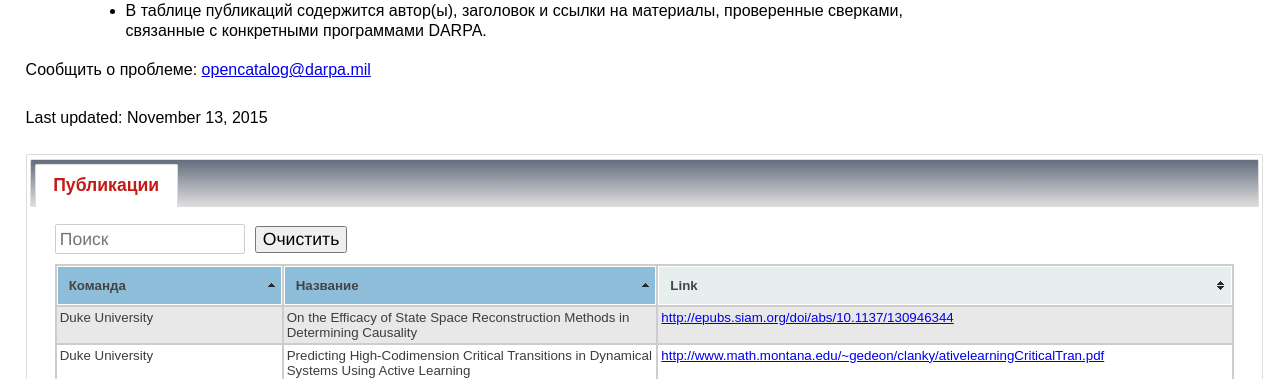
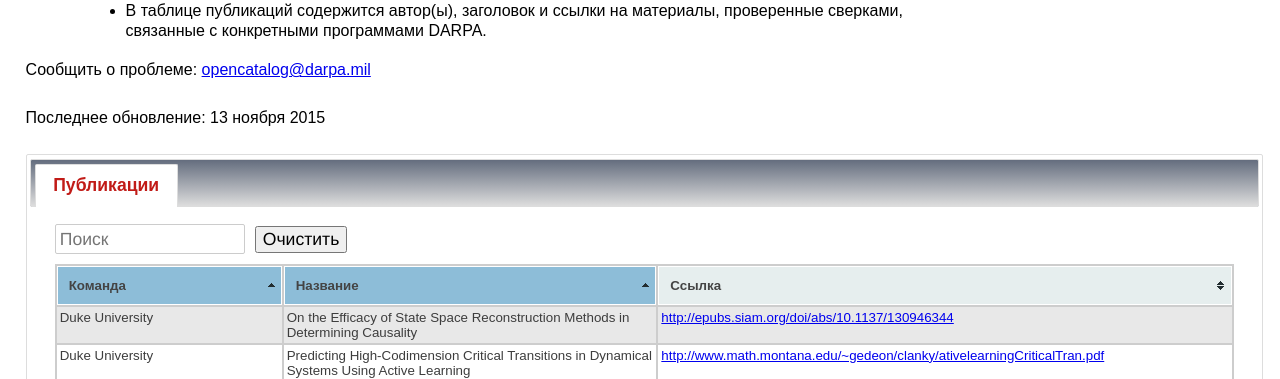
Before and after one commit to kant2002/darpa-ru, a Jekyll site: the page built from ru/Biochronicity.html, in a window 1280 px wide. Shown: the part 501-880 px from the top of the page. Built offline with Jekyll 4.4.1, drawn with Linux system fonts in a browser that asks for light colours.

Commit message:
New translations Biochronicity.html (Russian)

```diff
--- a/ru/Biochronicity.html
+++ b/ru/Biochronicity.html
@@ -7,10 +7,10 @@
 <div class='left-paragraph'><p>Время важно для нескольких биологических процессов, в том числе для генного выражения, регулируемого циркуляром, связанного с метаболическим, клеточным циклом и иммунной системой. Всеобъемлющими целями БиоХроничности является интеграция математики, физики, и биологии для:
  (1) понимания зависимости от времени во время выражения генов,
  (2) формирования предиктивных моделей сложных биологических систем, и
- (3) регулирования молекуряных часов для модулирования медицинских результатов.<p><p>Program Manager: <a href='http://www.darpa.mil/staff/dr-jim-gimlett' class='programmanagerlink'>Dr. Jim Gimlett</a></p><p>Contact: <a href='mailto:james.gimlett@darpa.mil'>james.gimlett@darpa.mil</a><p><p>Содержимое, приводимое ниже, было подготовлено организациями, которые частично финансируются ДАРПА; мнения и выводы, содержащиеся в нем, являются авторскими и не должны толковаться как представляющие официальную политику или одобрения, выраженные явно или подразумеваемые, ДАРПА или правительства США.</p><ul><li>В таблице публикаций содержится автор(ы), заголовок и ссылки на материалы, проверенные сверками, связанные с конкретными программами DARPA.</li></ul><p>Сообщить о проблеме: <a href="mailto:opencatalog@darpa.mil">opencatalog@darpa.mil</a></p><p>Last updated: November 13, 2015</p></div>
+ (3) регулирования молекуряных часов для модулирования медицинских результатов.<p><p>Program Manager: <a href='http://www.darpa.mil/staff/dr-jim-gimlett' class='programmanagerlink'>Dr. Jim Gimlett</a></p><p>Contact: <a href='mailto:james.gimlett@darpa.mil'>james.gimlett@darpa.mil</a><p><p>Содержимое, приводимое ниже, было подготовлено организациями, которые частично финансируются ДАРПА; мнения и выводы, содержащиеся в нем, являются авторскими и не должны толковаться как представляющие официальную политику или одобрения, выраженные явно или подразумеваемые, ДАРПА или правительства США.</p><ul><li>В таблице публикаций содержится автор(ы), заголовок и ссылки на материалы, проверенные сверками, связанные с конкретными программами DARPA.</li></ul><p>Сообщить о проблеме: <a href="mailto:opencatalog@darpa.mil">opencatalog@darpa.mil</a></p><p>Последнее обновление: 13 ноября 2015</p></div>
 <div class='right-image'><img src="Biochronicity-image.jpg"/></div><div id='dialog'></div><div id='tabs' class='table-tabs'><ul><li><a href='#tabs1'>Публикации</a></li></ul><div id='publications'><div id='tabs1'><input class='search' placeholder='Поиск' id='search1'/><button class='clear_button' id='clear1'>Очистить</button><table id='pubs' class='tablesorter'>
  <thead>
- <tr><th>Команда</th><th>Название</th><th>Link</th></tr>
+ <tr><th>Команда</th><th>Название</th><th>Ссылка</th></tr>
  </thead>
  <tbody  class='list'><tr>
   <td class='team'>University of Chicago<a name='University of Chicago'></a>, Northwestern University<a name='Northwestern University'></a></td>
```
